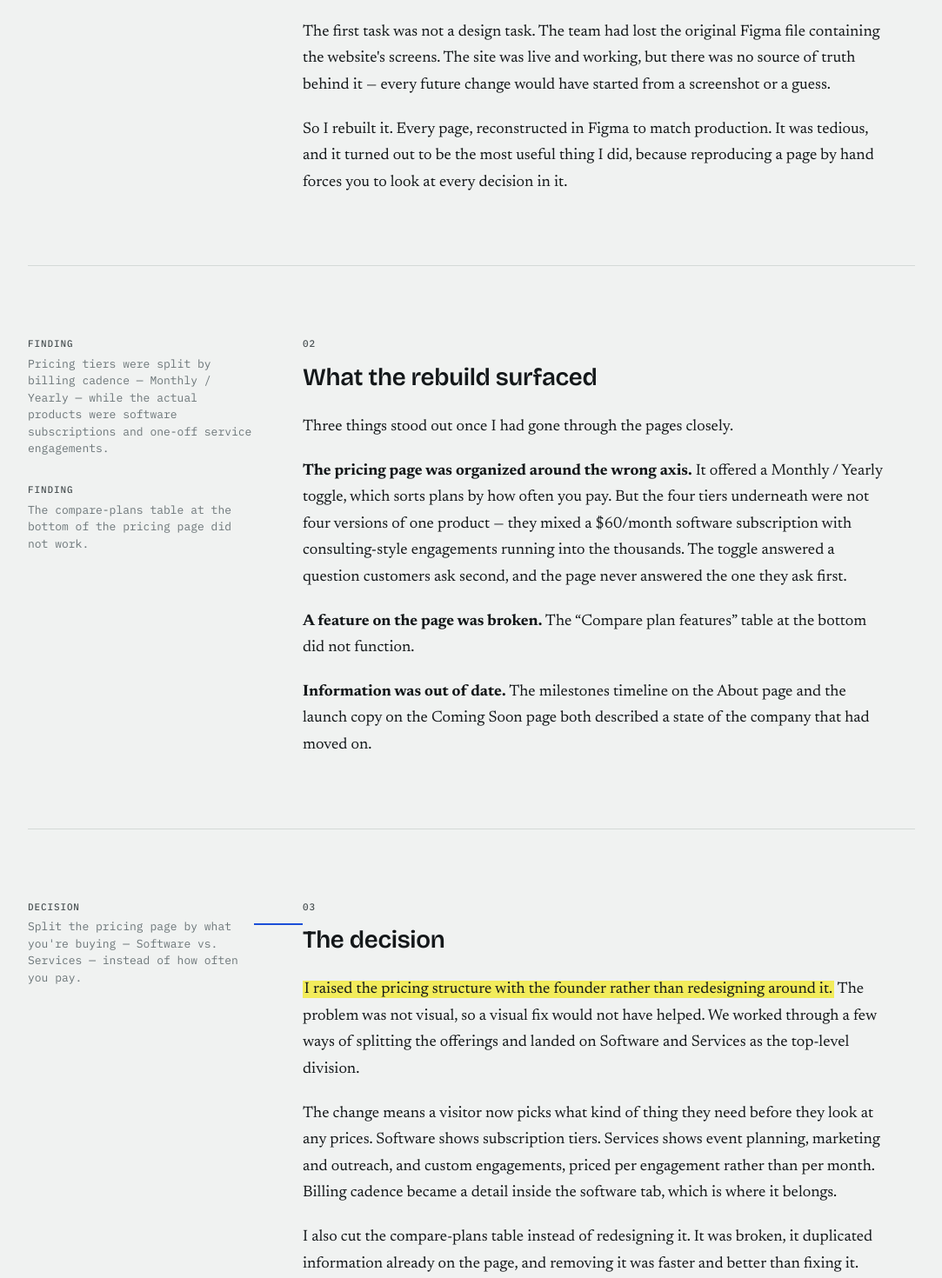
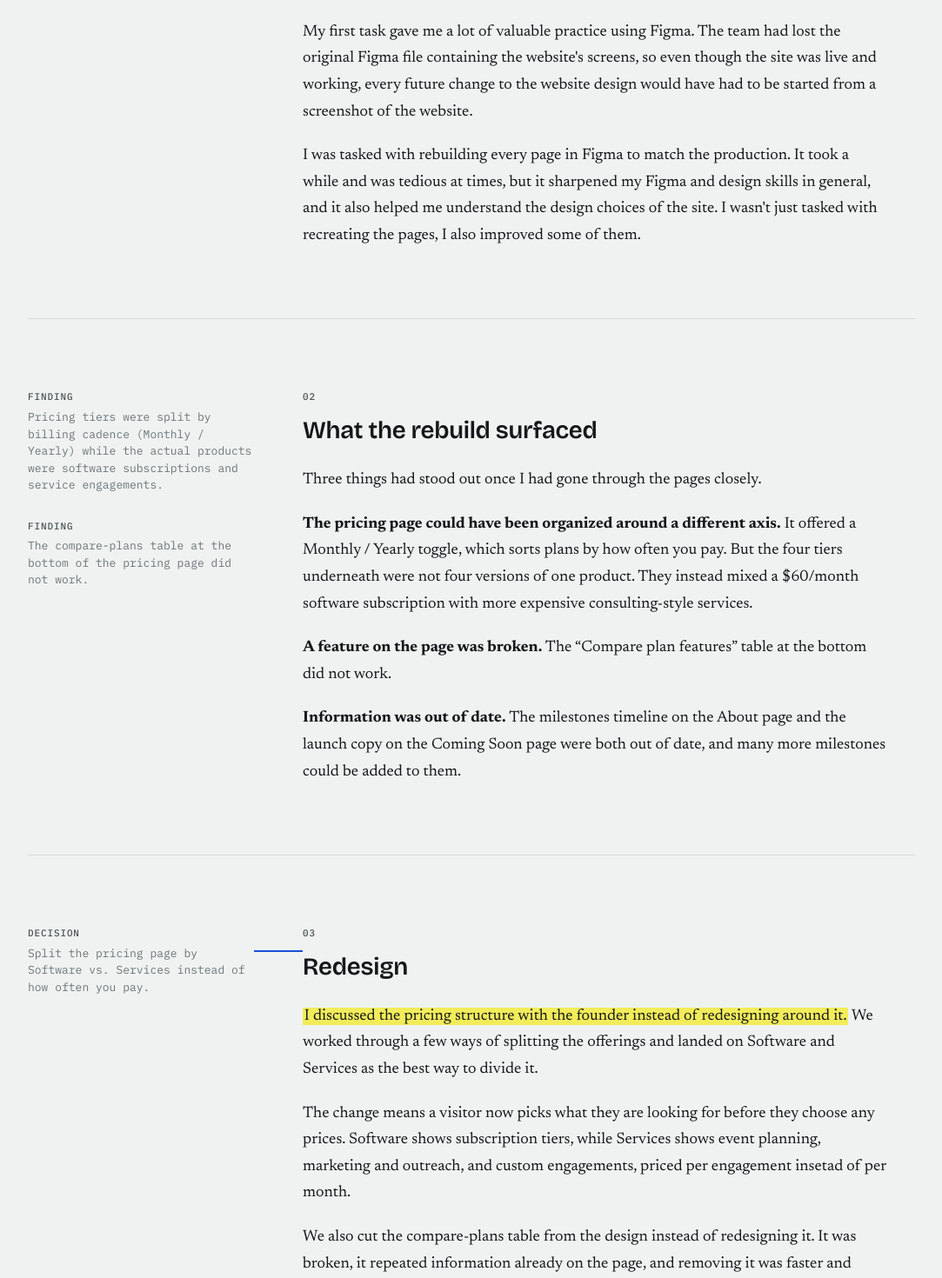
Before and after one commit to vikramiyer73-spec/vikram-site, a Next.js app: page /work/grad-pad in a window 1280 px wide. Shown: the part 920-2390 px from the top of the page at 87% size, without its empty margins (98-1181 px from the left). Built offline with nearby package versions, Linux system fonts and the light colour scheme.

Commit message:
Update beer garden project link and description

```diff
--- a/src/app/work/grad-pad/page.js
+++ b/src/app/work/grad-pad/page.js
@@ -8,7 +8,7 @@ import {
   export const metadata = {
     title: "Grad Pad redesign — Vikram Iyer",
     description:
-      "Rebuilding a startup's lost design system, and restructuring a pricing page that was sorted by the wrong thing.",
+      "Rebuilding Grad Pad's lost design system, and what reproducing 20+ pages surfaced.",
   };
 
   export default function GradPad() {
@@ -17,8 +17,8 @@ import {
         <CaseStudyHeader
           number="01"
           kind="Product / UX"
-          title="The pricing page was sorted by the wrong thing"
-          dek="Grad Pad had shipped a live product and lost the Figma file behind it. Rebuilding every page by hand is how I found the problems."
+          title="Rebuilding and Improving Grad Pad's Website Design"
+          dek="Grad Pad had shipped a live product but lost track of the Figma file behind it. I was tasked with rebuilding and improving the web pages"
           meta={[
             ["Role", "Product & Marketing Intern"],
             ["Timeframe", "Dec 2025 – Mar 2026"],
@@ -33,27 +33,27 @@ import {
           annotations={[
             {
               type: "METHOD",
-              text: "Rebuilt 20+ live pages in Figma from scratch, matching production exactly, before changing anything.",
+              text: "Rebuilt 20+ live pages in Figma from scratch, matching the existing designs while making improvements.",
             },
           ]}
         >
           <p>
-            Grad Pad is an early-stage startup building a platform for university
+            Grad Pad is a startup building a platform for university
             alumni networks. I joined as a product and marketing intern for four
             months, working directly with the founder, the lead designer, and the
             engineering team.
           </p>
           <p>
-            The first task was not a design task. The team had lost the original
-            Figma file containing the website&apos;s screens. The site was live
-            and working, but there was no source of truth behind it — every future
-            change would have started from a screenshot or a guess.
+            My first task gave me a lot of valuable practice using Figma. The team had lost the original
+            Figma file containing the website&apos;s screens, so even though the site was live
+            and working, every future change to the website design would have had to be started from
+            a screenshot of the website.
           </p>
           <p>
-            So I rebuilt it. Every page, reconstructed in Figma to match
-            production. It was tedious, and it turned out to be the most useful
-            thing I did, because reproducing a page by hand forces you to look at
-            every decision in it.
+            I was tasked with rebuilding every page in Figma to match the production.
+            It took a while and was tedious at times, but it sharpened my Figma and design
+            skills in general, and it also helped me understand the design choices of the site.
+            I wasn't just tasked with recreating the pages, I also improved some of them.
           </p>
         </Step>
 
@@ -63,7 +63,7 @@ import {
           annotations={[
             {
               type: "FINDING",
-              text: "Pricing tiers were split by billing cadence — Monthly / Yearly — while the actual products were software subscriptions and one-off service engagements.",
+              text: "Pricing tiers were split by billing cadence (Monthly / Yearly) while the actual products were software subscriptions and service engagements.",
             },
             {
               type: "FINDING",
@@ -72,59 +72,54 @@ import {
           ]}
         >
           <p>
-            Three things stood out once I had gone through the pages closely.
+            Three things had stood out once I had gone through the pages closely.
           </p>
           <p>
-            <strong>The pricing page was organized around the wrong axis.</strong>{" "}
+            <strong>The pricing page could have been organized around a different axis.</strong>{" "}
             It offered a Monthly / Yearly toggle, which sorts plans by how often
             you pay. But the four tiers underneath were not four versions of one
-            product — they mixed a $60/month software subscription with
-            consulting-style engagements running into the thousands. The toggle
-            answered a question customers ask second, and the page never answered
-            the one they ask first.
+            product. They instead mixed a $60/month software subscription with more expensive
+            consulting-style services.
           </p>
           <p>
             <strong>A feature on the page was broken.</strong> The
             &ldquo;Compare plan features&rdquo; table at the bottom did not
-            function.
+            work.
           </p>
           <p>
             <strong>Information was out of date.</strong> The milestones timeline
-            on the About page and the launch copy on the Coming Soon page both
-            described a state of the company that had moved on.
+            on the About page and the launch copy on the Coming Soon page were both
+            out of date, and many more milestones could be added to them.
           </p>
         </Step>
 
         <Step
           number="03"
-          title="The decision"
+          title="Redesign"
           annotations={[
             {
               type: "DECISION",
-              text: "Split the pricing page by what you're buying — Software vs. Services — instead of how often you pay.",
+              text: "Split the pricing page by Software vs. Services instead of how often you pay.",
             },
           ]}
         >
           <p>
             <mark>
-              I raised the pricing structure with the founder rather than
+              I discussed the pricing structure with the founder instead of
               redesigning around it.
             </mark>{" "}
-            The problem was not visual, so a visual fix would not have helped. We
-            worked through a few ways of splitting the offerings and landed on
-            Software and Services as the top-level division.
+            We worked through a few ways of splitting the offerings and landed on
+            Software and Services as the best way to divide it.
           </p>
           <p>
-            The change means a visitor now picks what kind of thing they need
-            before they look at any prices. Software shows subscription tiers.
+            The change means a visitor now picks what they are looking for
+            before they choose any prices. Software shows subscription tiers, while
             Services shows event planning, marketing and outreach, and custom
-            engagements, priced per engagement rather than per month. Billing
-            cadence became a detail inside the software tab, which is where it
-            belongs.
+            engagements, priced per engagement insetad of per month.
           </p>
           <p>
-            I also cut the compare-plans table instead of redesigning it. It was
-            broken, it duplicated information already on the page, and removing it
+            We also cut the compare-plans table from the design instead of redesigning it. It was
+            broken, it repeated information already on the page, and removing it
             was faster and better than fixing it.
           </p>
           <FigureRow>
@@ -158,7 +153,7 @@ import {
           annotations={[
             {
               type: "DECISION",
-              text: "The lead designer pushed for a lighter palette. I had kept the original deep purple; the lighter version reads better and I changed it.",
+              text: "We decided a lighter color palette suited the website better and I changed it.",
             },
             {
               type: "FIGURE",
@@ -167,17 +162,14 @@ import {
           ]}
         >
           <p>
-            On the About page I rebuilt the milestones timeline with current
+            On the About page I rebuilt the milestones timeline with updated
             entries and rebalanced the layout so the mission, values, and vision
-            sections carried clearer hierarchy. The Coming Soon page had copy
-            describing a launch that had already been superseded, plus a signup
-            field that read as inactive.
+            sections had a clearer hierarchy.
           </p>
           <p>
-            The palette change came from the lead designer, not from me. I had
-            reproduced the original deep purple because I was matching production.
-            He argued for something lighter, and he was right — the heavy purple
-            bands were flattening the content underneath them.
+            I had originally reproduced the original deep purple of the website because
+            I was matching the existing design. After discussions with the founder and lead
+            designer, we chose a lighter color palette, which helped the content on it stand out more.
           </p>
           <FigureRow cols={2}>
             <Figure
@@ -219,21 +211,19 @@ import {
           annotations={[
             {
               type: "METHOD",
-              text: "Presented screens to the founder, lead designer, and engineers together. Feasibility was part of the conversation, not an afterthought.",
+              text: "Presented screens to the founder, lead designer, and engineers together.",
             },
           ]}
         >
           <p>
-            I presented the screens to the whole team — founder, designer, and
-            developers in the same room. Some of the discussion was about whether
-            particular animations and interactions were realistic to build, which
-            is a useful constraint to hear before a design is finished rather
-            than after.
+            I presented the screens to the founder, designer, and
+            developers in the same room. Some of the discussions were about whether
+            particular animations and interactions were realistic to build, which I found
+            was a useful constraint to hear when designing.
           </p>
           <p>
-            Not everything suggested got made. One proposal was to convert the
-            milestones timeline from a long vertical scroll to a horizontal one.
-            We did not implement it.
+            Not everything that came up in the discussion was implemented. One proposal was to convert the
+            milestones timeline from a long vertical scroll to a horizontal one, but we didn't end up implementing it.
           </p>
         </Step>
 
@@ -243,27 +233,19 @@ import {
           annotations={[
             {
               type: "FINDING",
-              text: "Many of the redesigned screens shipped to the live site. I have no engagement data on whether they performed better.",
+              text: "Many of the redesigned screens shipped to the live site, but I have don't have engagement data on whether they performed better.",
             },
           ]}
         >
           <p>
             A good portion of what I designed was implemented on the live site,
             and the team&apos;s feedback was positive. The rebuilt Figma file also
-            gave them the design source of truth they had been missing.
+            gave them the design source they had been missing.
           </p>
           <p>
-            I cannot say whether any of it improved engagement. I did not have
+            I can't say whether the redesigns improved engagement, because I did not have
             access to analytics before or after, and no test was run on the
-            redesign — so the case for the pricing restructure rests on the
-            argument, not on measured behavior.
-          </p>
-          <p>
-            It is also worth being clear about what was mine. The founder
-            specified a number of changes he wanted and I executed them. The
-            pricing restructure, the removal of the broken comparison table, and
-            the hierarchy problems I flagged were things I brought to him. The
-            lighter palette was the lead designer&apos;s call.
+            redesign.
           </p>
         </Step>
       </main>
```
